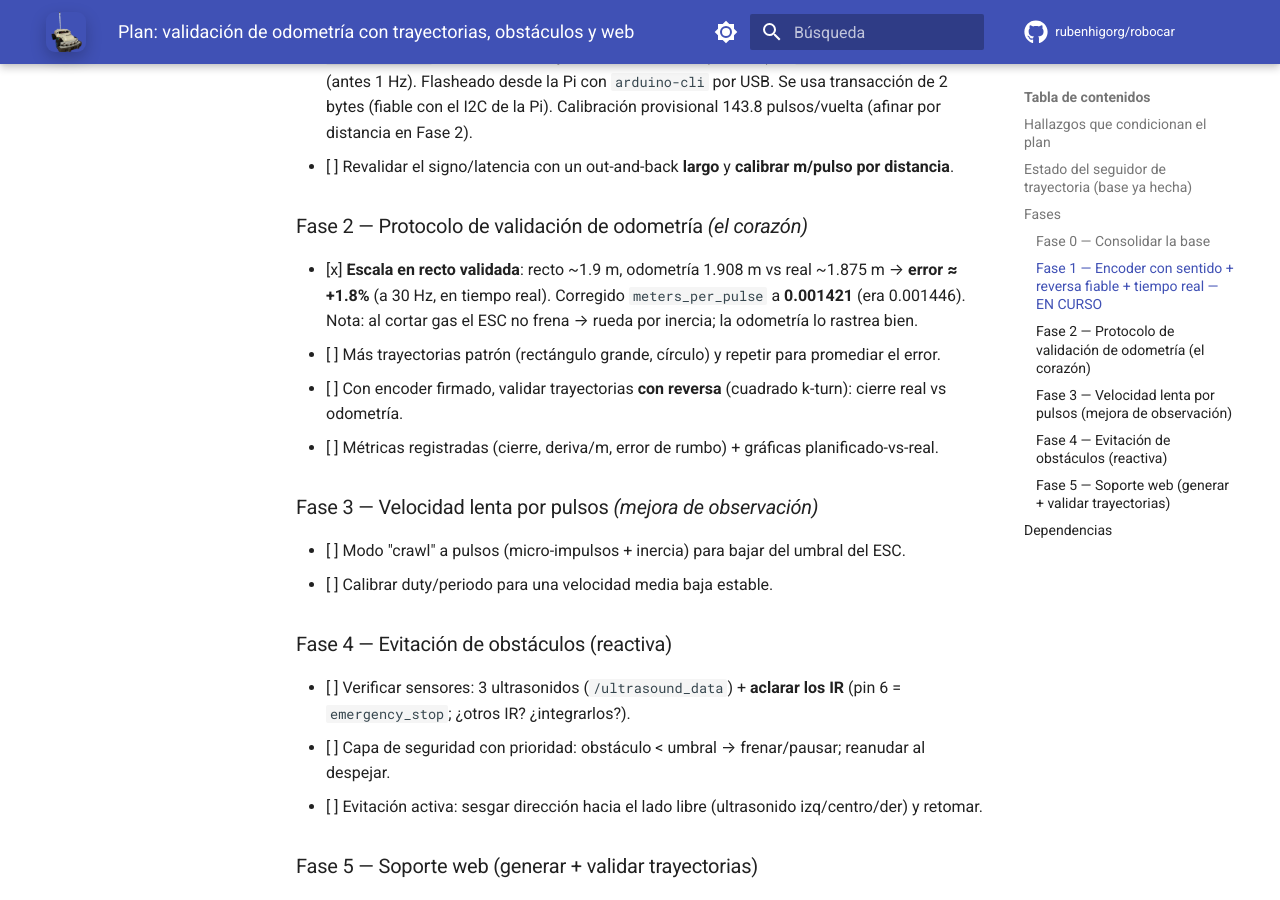
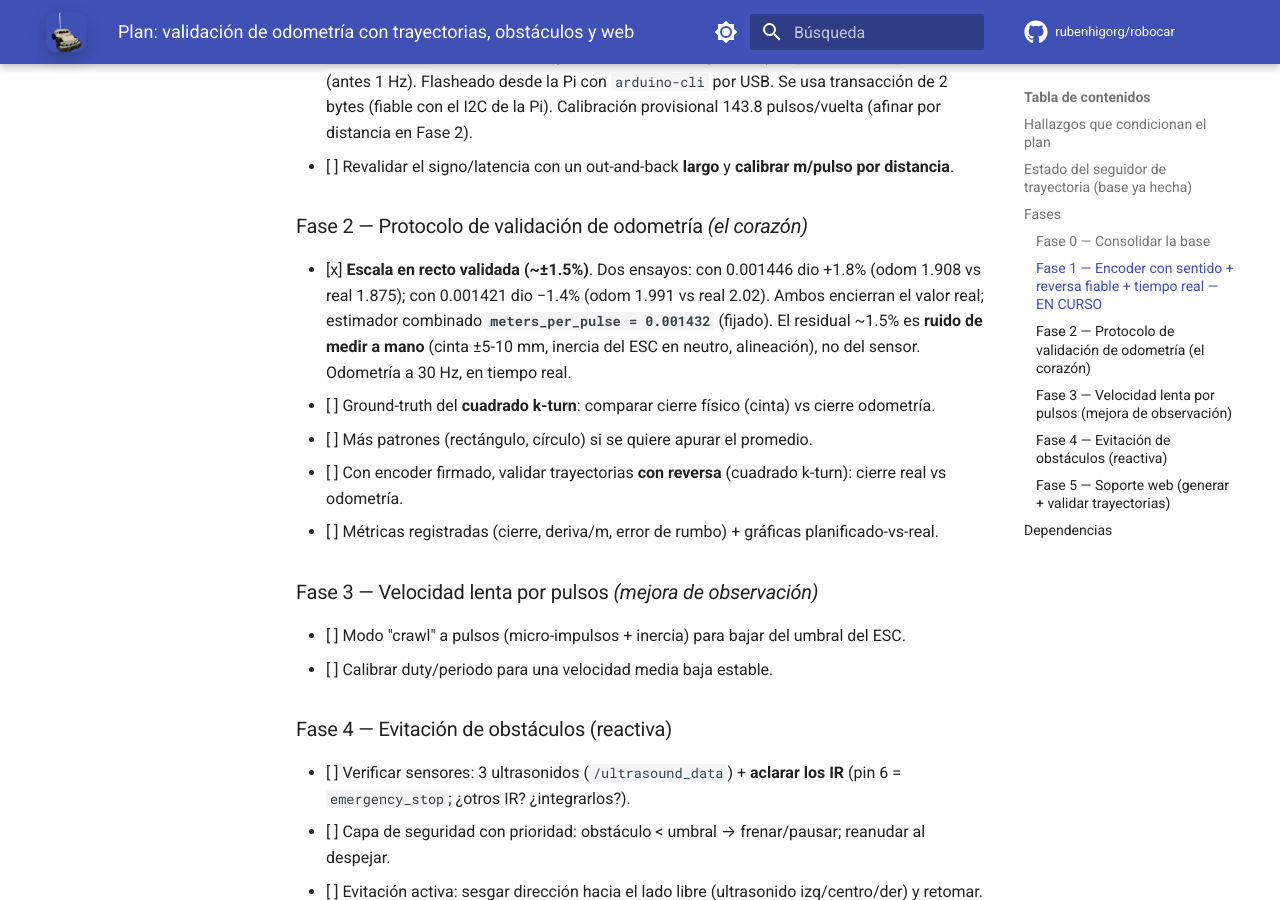
Before and after one commit to rubenhigorg/robocar, an MkDocs documentation site: the page built from docs/tfm/plan-validacion-odometria.md, in a window 1280 px wide and 900 px high, scrolled down 1700 px. Built offline with MkDocs 1.6.1 and Material for MkDocs 9.7.7, drawn with Linux system fonts in a browser that asks for light colours; comment, search, counter and statistics services are not loaded.

Commit message:
calib(encoder): meters_per_pulse -> 0.001432 (estimador combinado de 2 ensayos)
Segundo ensayo de recto: con 0.001421 la odometria dio -1.4% (odom 1.991 vs real
2.02). Junto al primero (+1.8% con 0.001446), ambos encierran el valor real ->
estimador combinado 0.001432. La escala de odometria queda validada a ~+-1.5%,
limitada por la precision de medir a mano (no por el sensor).

- launch.sh: encoder con meters_per_pulse:=0.001432.
- plan: Fase 2 escala en recto validada (~+-1.5%).

Co-Authored-By: Claude Opus 4.8 (1M context) <noreply@anthropic.com>

```diff
--- a/docs/tfm/plan-validacion-odometria.md
+++ b/docs/tfm/plan-validacion-odometria.md
@@ -56,11 +56,13 @@ trayectorias desde la web.
 - [ ] Revalidar el signo/latencia con un out-and-back **largo** y **calibrar m/pulso por distancia**.
 
 ### Fase 2 — Protocolo de validación de odometría *(el corazón)*
-- [x] **Escala en recto validada**: recto ~1.9 m, odometría 1.908 m vs real ~1.875 m →
-  **error ≈ +1.8%** (a 30 Hz, en tiempo real). Corregido `meters_per_pulse` a **0.001421**
-  (era 0.001446). Nota: al cortar gas el ESC no frena → rueda por inercia; la odometría lo
-  rastrea bien.
-- [ ] Más trayectorias patrón (rectángulo grande, círculo) y repetir para promediar el error.
+- [x] **Escala en recto validada (~±1.5%)**. Dos ensayos: con 0.001446 dio +1.8% (odom 1.908
+  vs real 1.875); con 0.001421 dio −1.4% (odom 1.991 vs real 2.02). Ambos encierran el valor
+  real; estimador combinado **`meters_per_pulse = 0.001432`** (fijado). El residual ~1.5% es
+  **ruido de medir a mano** (cinta ±5-10 mm, inercia del ESC en neutro, alineación), no del
+  sensor. Odometría a 30 Hz, en tiempo real.
+- [ ] Ground-truth del **cuadrado k-turn**: comparar cierre físico (cinta) vs cierre odometría.
+- [ ] Más patrones (rectángulo, círculo) si se quiere apurar el promedio.
 - [ ] Con encoder firmado, validar trayectorias **con reversa** (cuadrado k-turn): cierre real vs odometría.
 - [ ] Métricas registradas (cierre, deriva/m, error de rumbo) + gráficas planificado-vs-real.
 
```
Also changed, not shown: 1 other file.
